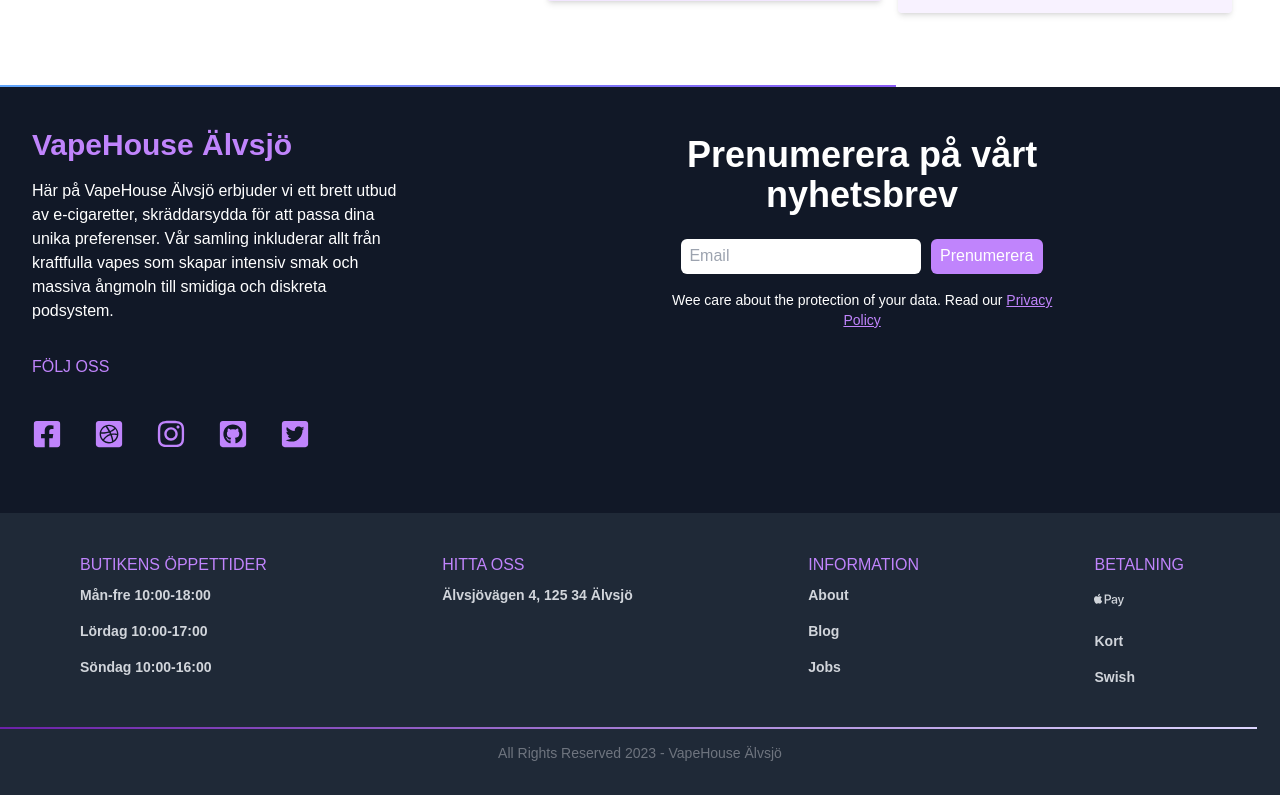
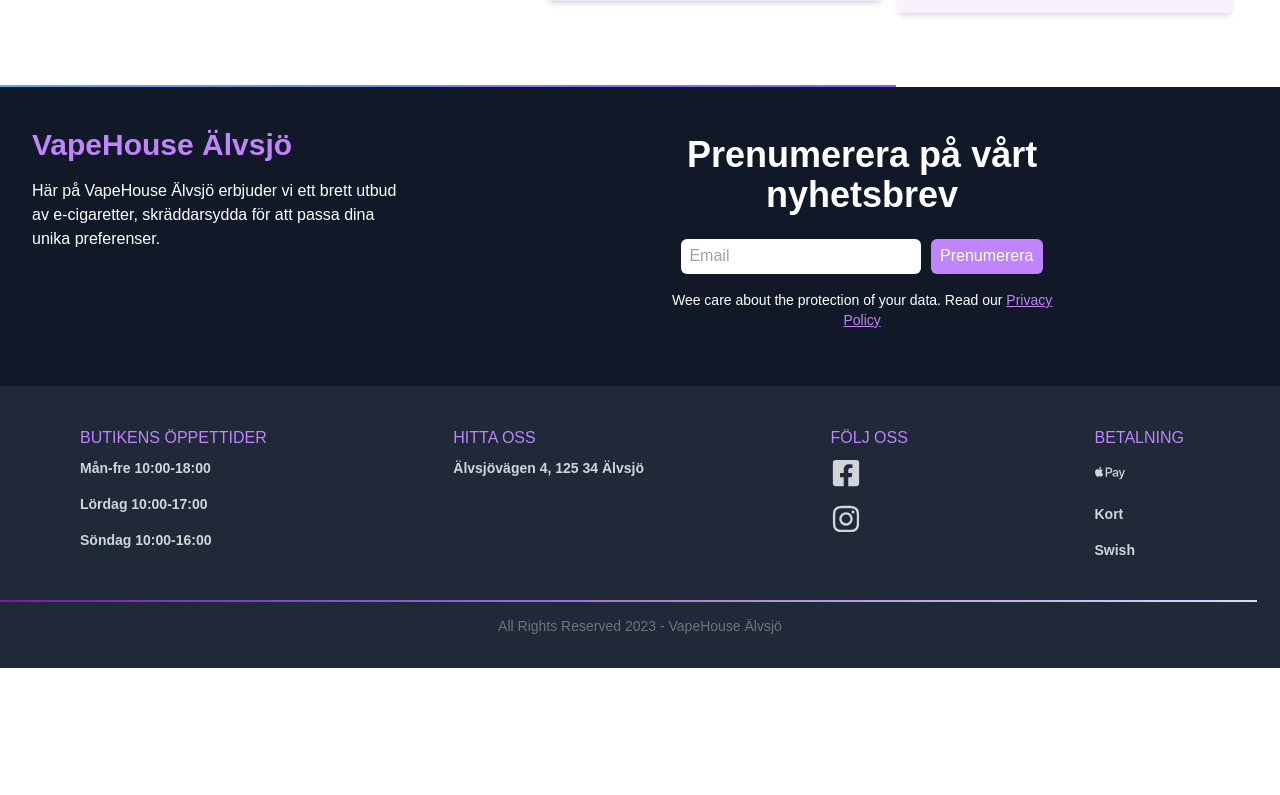
Before and after one commit to Camgus89/u09-avancerad-javascript, a React (Create React App) app in the folder frontend/: page / in a window 1280 px wide. Shown: the part 3297-4092 px from the top of the page. After the commit the page ends 3965 px from the top, so only its background shows below. Built offline with nearby package versions, Linux system fonts and the light colour scheme.

Commit message:
korr footer

```diff
--- a/frontend/src/Components/Footer/Footer.jsx
+++ b/frontend/src/Components/Footer/Footer.jsx
@@ -1,5 +1,5 @@
 import React from 'react'
-import {FaFacebookSquare, FaInstagram, FaTwitterSquare, FaDribbbleSquare, FaGithubSquare, FaApplePay} from 'react-icons/fa'
+import {FaFacebookSquare, FaInstagram, FaApplePay} from 'react-icons/fa'
 
 
 const Footer = () => {
@@ -13,21 +13,8 @@ const Footer = () => {
           </h1>
           <p className="py-4">
           Här på VapeHouse Älvsjö erbjuder vi ett brett utbud av e-cigaretter,
-          skräddarsydda för att passa dina unika preferenser. Vår samling inkluderar
-          allt från kraftfulla vapes som skapar intensiv smak och massiva ångmoln till
-          smidiga och diskreta podsystem.
+          skräddarsydda för att passa dina unika preferenser.
           </p>
-          <p className="py-4 text-purple-400">
-          FÖLJ OSS
-          </p>
-          <div className="flex md:w-[75%] justify-between my-6 text-purple-400">
-            {/* social media icons */}
-            <FaFacebookSquare size={30} className="cursor-pointer " />
-            <FaDribbbleSquare size={30} className="cursor-pointer " />
-            <FaInstagram size={30} className="cursor-pointer " />
-            <FaGithubSquare size={30} className="cursor-pointer " />
-            <FaTwitterSquare size={30} className="cursor-pointer " />
-          </div>
         </div>
         <div className="text-white sm:w-[900px] sm:ml-[18%] sm:mr-[12%] sm:pt-0">
           <div>
@@ -82,16 +69,13 @@ const Footer = () => {
             </ul>
           </div>
           <div className="pr-4">
-            <h6 className="font-medium text-purple-400">INFORMATION</h6>
+            <h6 className="font-medium text-purple-400">FÖLJ OSS</h6>
             <ul>
               <li className="py-2 text-sm cursor-pointer font-semibold">
-                About
+              <FaFacebookSquare size={30} className="cursor-pointer " />
               </li>
               <li className="py-2 text-sm cursor-pointer font-semibold">
-                Blog
-              </li>
-              <li className="py-2 text-sm cursor-pointer font-semibold">
-                Jobs
+              <FaInstagram size={30} className="cursor-pointer " />
               </li>
             </ul>
           </div>
```
